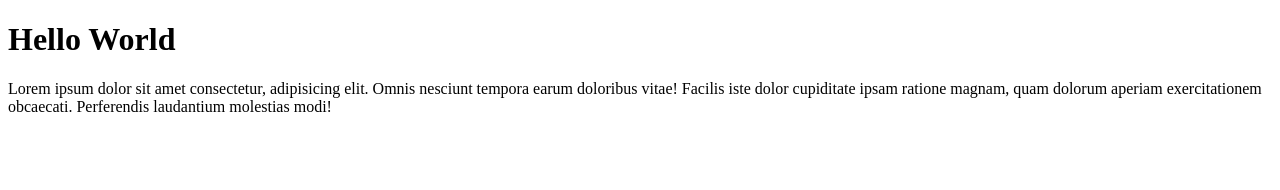
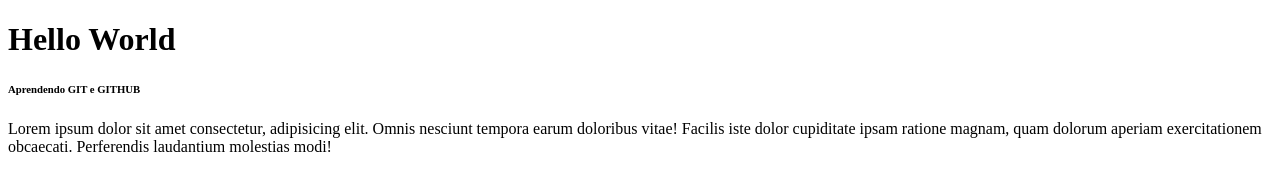
Before and after one commit to Dao-Deo/projeto-1, a plain HTML site: page index.html in a window 1280 px wide. Drawn offline with Linux system fonts and the light colour scheme.

Commit message:
Adicionado Texte HTML

```diff
--- a/index.html
+++ b/index.html
@@ -8,6 +8,7 @@
 </head>
 <body>
     <h1>Hello World</h1>
+    <h6>Aprendendo GIT e GITHUB</h6>
     <p>Lorem ipsum dolor sit amet consectetur, adipisicing elit. Omnis nesciunt tempora earum doloribus vitae! Facilis iste dolor cupiditate ipsam ratione magnam, quam dolorum aperiam exercitationem obcaecati. Perferendis laudantium molestias modi!</p>
 </body>
 </html>
```
